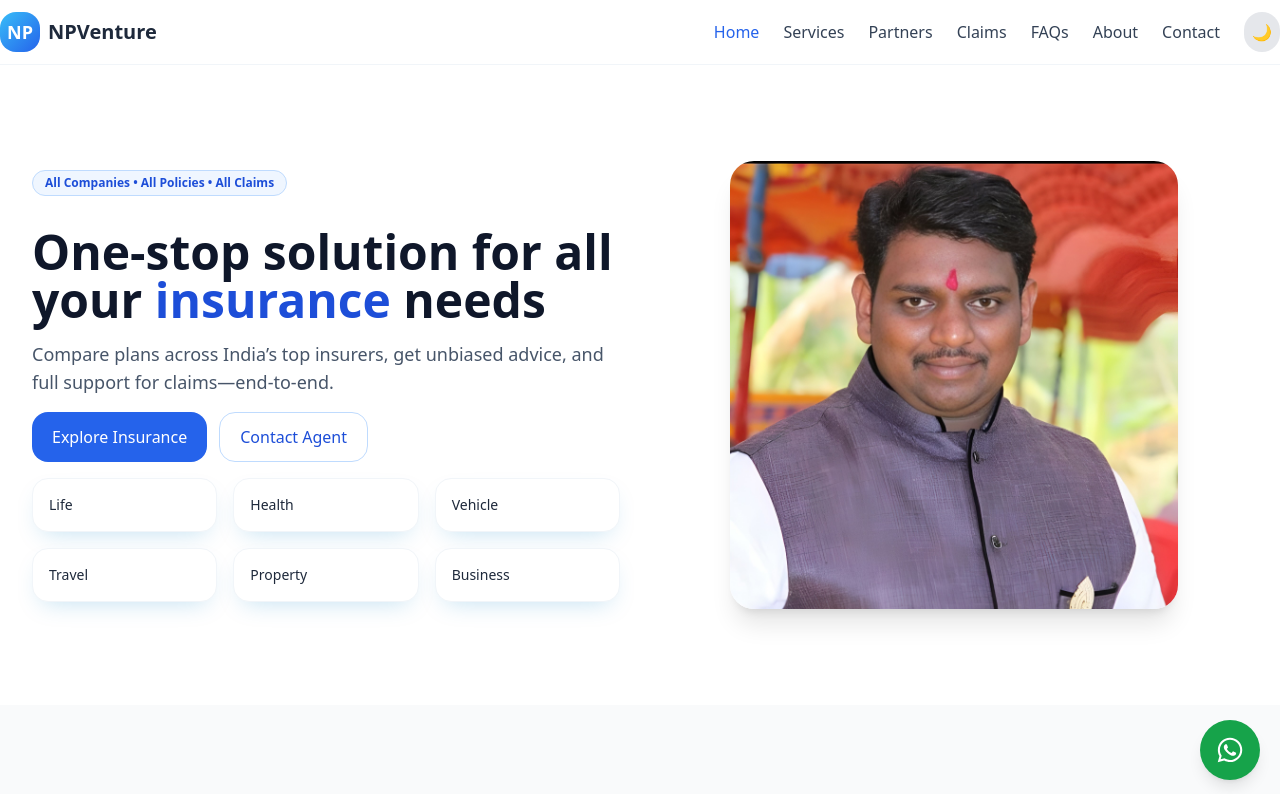
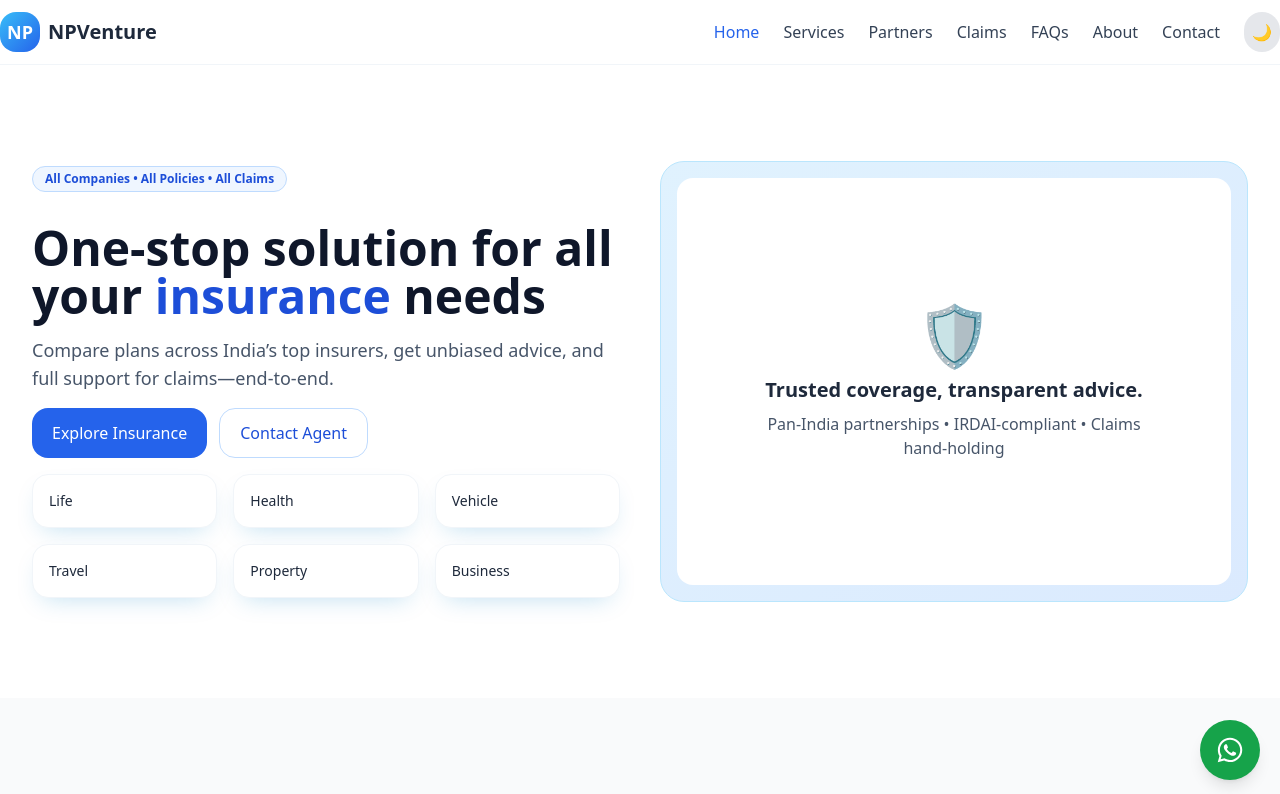
Before and after one commit to Avinash-1103/NPVenture, a React (Vite) app: page / in a window 1280 px wide. Shown: the top 794 px of the page. Built offline with nearby package versions, Linux system fonts and the light colour scheme.

Commit message:
removed agent image

```diff
--- a/package.json
+++ b/package.json
@@ -13,7 +13,7 @@
   "dependencies": {
     "@emailjs/browser": "^4.4.1",
     "emailjs-com": "^3.2.0",
-    "framer-motion": "^11.2.10",
+    "framer-motion": "^11.18.2",
     "lucide-react": "^0.543.0",
     "react": "^18.3.1",
     "react-dom": "^18.3.1",
--- /dev/null
+++ b/src/components/InsuranceMorph.jsx
@@ -0,0 +1,42 @@
+// components/InsuranceMorph.jsx
+import { motion } from "framer-motion";
+
+export default function InsuranceMorph() {
+    // Three insurance-themed shapes: shield → heart → umbrella
+    const shapes = [
+        // Shield
+        "M50 5 L90 25 V55 C90 75 70 95 50 105 C30 95 10 75 10 55 V25 Z",
+        // Heart
+        "M50 85 C20 65 10 40 30 25 C40 15 60 15 70 25 C90 40 80 65 50 85 Z",
+        // Umbrella
+        "M10 55 Q50 5 90 55 Q70 55 50 75 Q30 55 10 55 Z"
+    ];
+
+    return (
+        <svg
+            viewBox="0 0 100 110"
+            xmlns="http://www.w3.org/2000/svg"
+            className="w-72 h-72 drop-shadow-lg"
+        >
+            <motion.path
+                d={shapes[0]}
+                fill="url(#grad)"
+                stroke="white"
+                strokeWidth="2"
+                animate={{ d: shapes }}
+                transition={{
+                    duration: 6,
+                    repeat: Infinity,
+                    repeatType: "loop",
+                    ease: "easeInOut"
+                }}
+            />
+            <defs>
+                <linearGradient id="grad" x1="0" y1="0" x2="1" y2="1">
+                    <stop offset="0%" stopColor="#3b82f6" />
+                    <stop offset="100%" stopColor="#7c3aed" />
+                </linearGradient>
+            </defs>
+        </svg>
+    );
+}
--- a/src/pages/Contact.jsx
+++ b/src/pages/Contact.jsx
@@ -167,8 +167,7 @@ export default function ContactForm() {
               Our Office
             </h3>
             <p className="text-gray-600 dark:text-gray-300 mt-2 text-sm leading-relaxed">
-              Shop No.7, Payal Apartment, Bharti Vidyapeeth Dattanagar Road,
-              Katraj, Ambegaon BK, Pune, MH
+              Sr. No. 26, Office No. 106, Yashwant Complex, Lonkar Wasti, Mundhwa - Manjari Rd, Keshav Nagar, Mundhwa, Pune, Maharashtra 411036
               <br />
               Phone: +91 90967 68607
               <br />
--- a/src/pages/Home.jsx
+++ b/src/pages/Home.jsx
@@ -53,17 +53,25 @@ export default function Home() {
 
           {/* Right Image */}
           <motion.div
+            className="relative"
             initial={{ opacity: 0, scale: 0.95 }}
             whileInView={{ opacity: 1, scale: 1 }}
             viewport={{ once: true }}
             transition={{ duration: 0.6, delay: 0.1 }}
-            className="relative flex justify-center"
           >
-            <img
-              src="/agent.jpg"
-              alt="Professional Insurance Agent"
-              className="w-full max-w-md rounded-3xl shadow-xl object-cover"
-            />
+            <div className="aspect-[4/3] rounded-3xl bg-gradient-to-br from-sky-100 to-blue-100 dark:from-gray-700 dark:to-gray-800 border border-sky-200 dark:border-gray-600 p-4">
+              <div className="w-full h-full rounded-2xl bg-white dark:bg-gray-800 grid place-items-center text-center p-10">
+                <div>
+                  <div className="text-6xl mb-3">🛡️</div>
+                  <p className="text-xl font-semibold text-slate-800 dark:text-white">
+                    Trusted coverage, transparent advice.
+                  </p>
+                  <p className="text-slate-600 dark:text-gray-300 mt-2">
+                    Pan‑India partnerships • IRDAI‑compliant • Claims hand‑holding
+                  </p>
+                </div>
+              </div>
+            </div>
           </motion.div>
         </div>
       </section>
```
Also changed, not shown: 1 other file (tests, documents, lock files or other folders).
